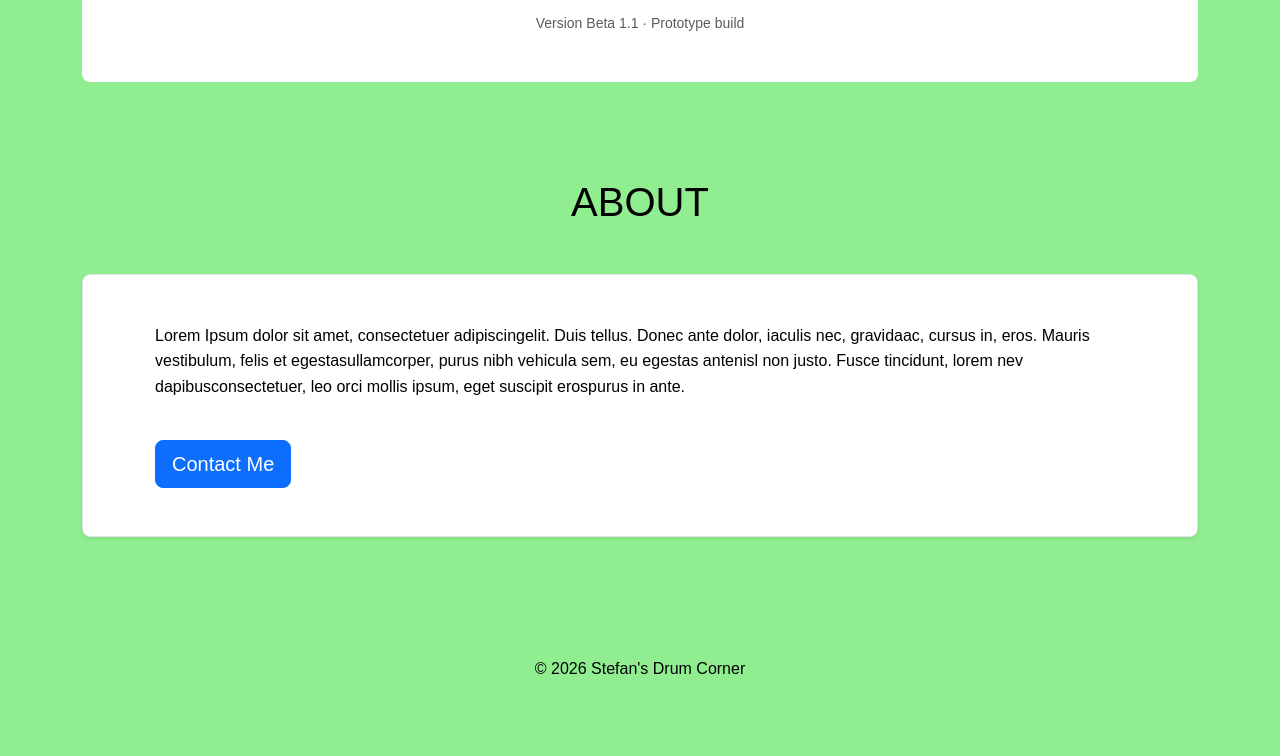
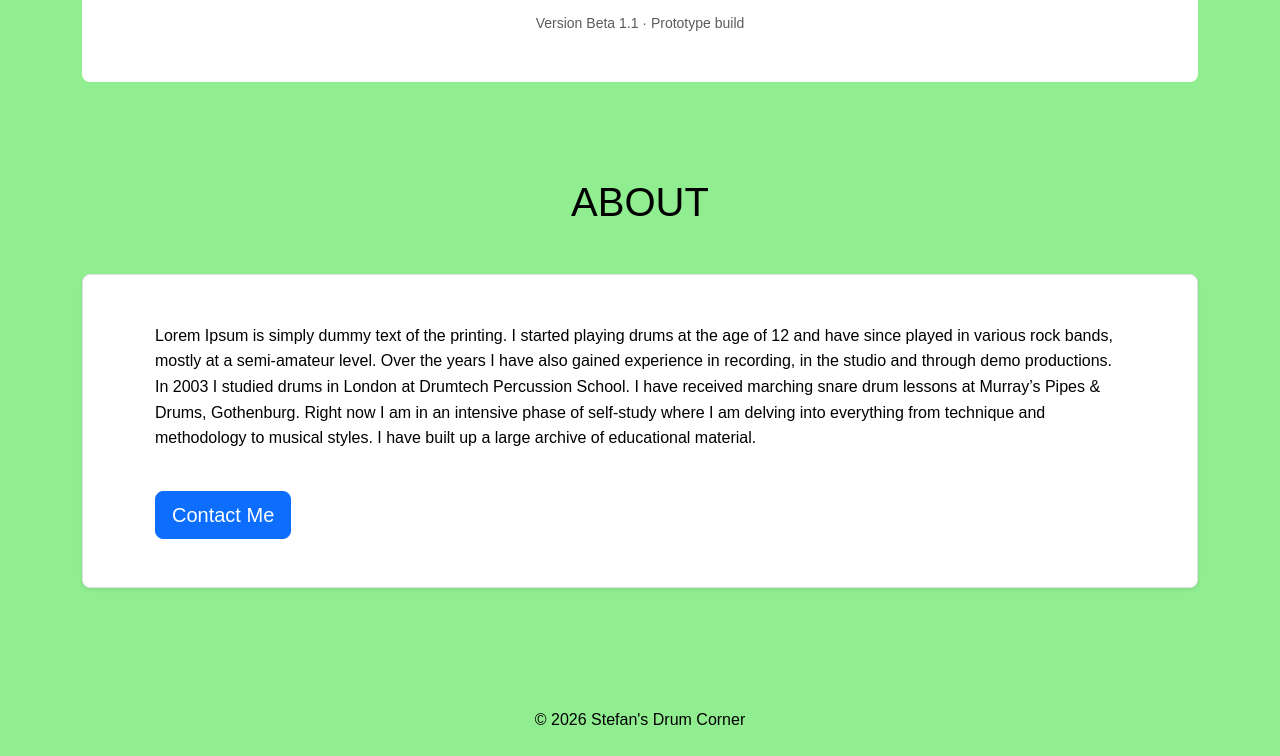
Before and after one commit to 2Stu25/stefan-drum-corner, a plain HTML site: page index.html in a window 1280 px wide. Shown: the part 1760-2516 px from the top of the page. Before the commit the page ends 2465 px from the top, so only its background shows below. Drawn offline with nearby package versions, Linux system fonts and the light colour scheme.

Commit message:
Update index.html

```diff
--- a/index.html
+++ b/index.html
@@ -286,9 +286,12 @@
 
                     <p class="mb-4" style="line-height: 1.6;">
 
-                        Lorem Ipsum dolor sit amet, consectetuer adipiscingelit. Duis tellus. Donec ante dolor, iaculis nec, gravidaac, cursus in, eros.
-                        Mauris vestibulum, felis et egestasullamcorper, purus nibh vehicula sem, eu egestas antenisl non justo.
-                        Fusce tincidunt, lorem nev dapibusconsectetuer, leo orci mollis ipsum, eget suscipit erospurus in ante.
+                        Lorem Ipsum is simply dummy text of the printing. I started playing drums at the age of 12 and have since played in
+                        various rock bands, mostly at a semi-amateur level. Over the years I have also gained experience in recording,
+                        in the studio and through demo productions. In 2003 I studied drums in London at Drumtech Percussion School.
+                        I have received marching snare drum lessons at Murray’s Pipes & Drums, Gothenburg. Right now I am in an intensive
+                        phase of self-study where I am delving into everything from technique and methodology to musical styles.
+                        I have built up a large archive of educational material.
                     </p>
 
                     <button type="button" class="btn btn-primary btn-lg mt-3">
```
